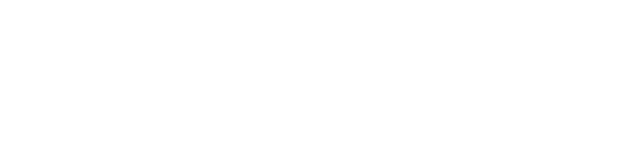
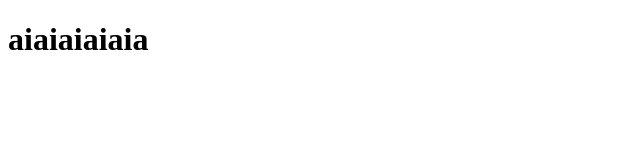
Before and after one commit to AsisaXD/Web, a plain HTML site: page index.html in a window 1280 px wide. Shown: the whole page, without its empty margins (0-640 px from the left). Drawn offline with Linux system fonts and the light colour scheme.

Commit message:
Update index.html

```diff
--- a/index.html
+++ b/index.html
@@ -3,9 +3,9 @@
 <head>
     <meta charset="UTF-8">
     <meta name="viewport" content="width=device-width, initial-scale=1.0">
-    <title>Document</title>
+    <title>AIAIAIAIAIA</title>
 </head>
 <body>
-
+    <h1>aiaiaiaiaia</h1>
 </body>
 </html>
```
